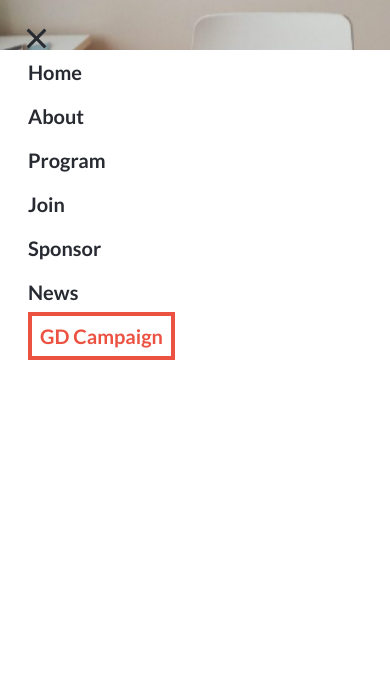
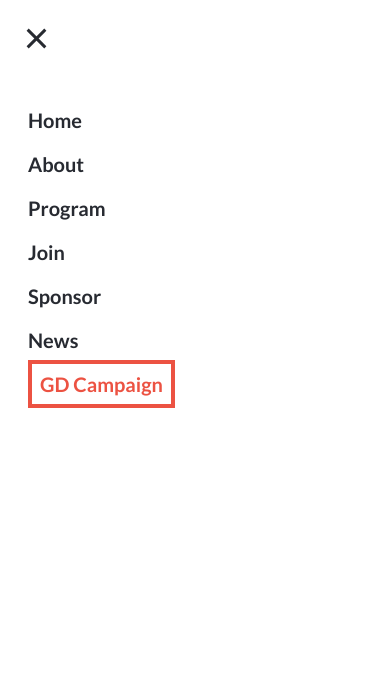
Before and after one commit to Donmark2k/GD_summit, a website: page about.html in a window 390 px wide. Both pictures are taken after a click on the element 195 px from the left and 26 px from the top of the page. Shown: the top 677 px of the page. Drawn offline with Linux system fonts and the light colour scheme.

Commit message:
Perform the required changes

```diff
--- a/about.html
+++ b/about.html
@@ -10,6 +10,7 @@
   <body>
     <!-- Navigation Section  -->
 
+    <section class="home-container">
     <header>
       <nav class="top-header">
         <ul class="top-nav">
@@ -99,6 +100,7 @@
         <span class="line-bar"></span>
       </section>
     </section>
+    </section>
 
     <!-- Main Summit Section -->
 
--- a/style.css
+++ b/style.css
@@ -50,7 +50,6 @@ body {
 }
 
 .navbar {
-  background-color: #fff;
   display: flex;
   flex-direction: row;
   justify-content: space-between;
@@ -131,6 +130,7 @@ body {
     );
   -webkit-background-clip: text;
   color: transparent;
+  width: 85%;
 }
 
 .short-intro {
@@ -540,6 +540,10 @@ footer.about {
     display: none;
   }
 
+  .first-container {
+    background-image: none;
+  }
+
   .nav-menu1 {
     display: none;
   }
@@ -560,11 +564,10 @@ footer.about {
 
   .hamburger {
     display: block;
-    background: url(img/hamburger-bg.png)  no-repeat;
     width: 100%;
-    background-size: cover;
     padding-top: 24px;
     cursor: pointer;
+    z-index: 12;
   }
 
   .navbar {
@@ -598,7 +601,6 @@ footer.about {
   .nav-menu {
     position: fixed;
     flex-direction: column;
-    top: 50px;
     text-align: left;
     transition: 0.3s;
     width: 100%;
@@ -611,6 +613,7 @@ footer.about {
     height: 100vh;
     background-color: white;
     display: block;
+    padding-top: 25%;
   }
 
   .nav-link {
@@ -624,12 +627,13 @@ footer.about {
     padding-left: 28px;
   }
 
-  .first-container {
+  .home-container {
     background: url(img/bg6.png);
     background-repeat: no-repeat;
     background-size: cover;
     background-position: center;
     position: relative;
+    z-index: 120;
   }
 
   .introduction {
@@ -648,6 +652,7 @@ footer.about {
   .introduction h1 {
     font-size: 28px;
     line-height: 28px;
+    width: 100%;
   }
 
   .short-intro {
```
Also changed, not shown: index.html (+2 -0 lines), README.md.
